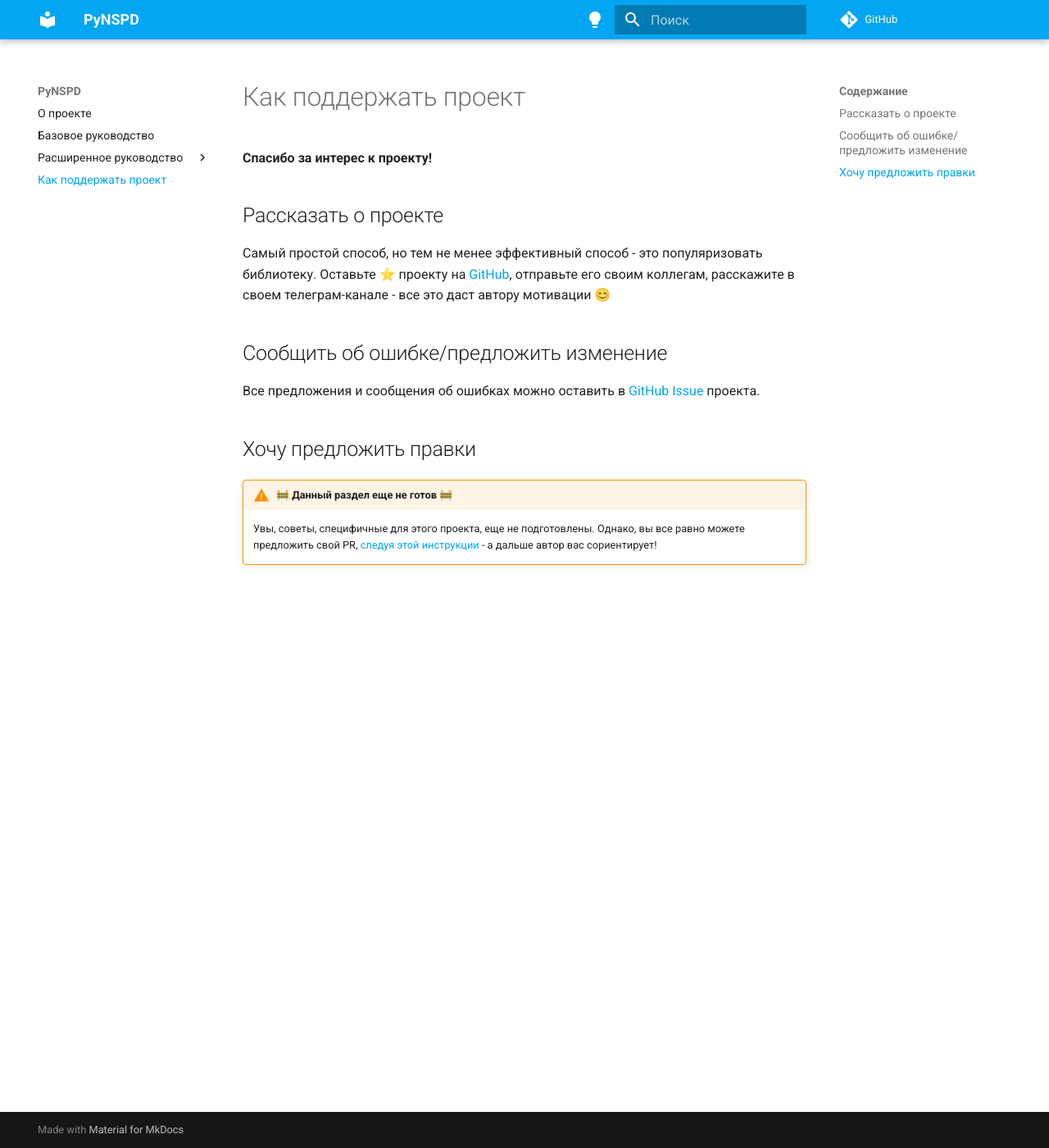
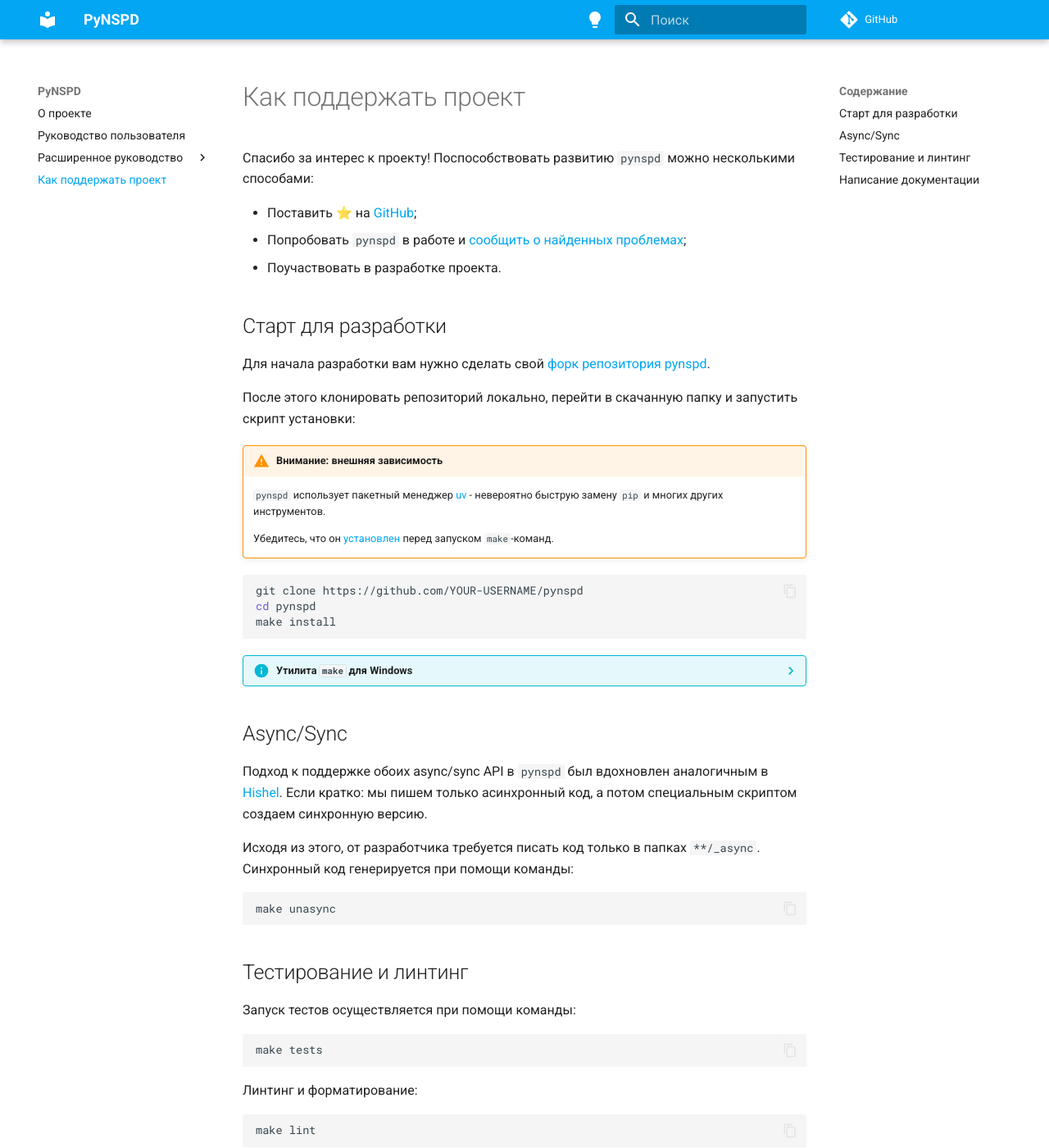
Before and after one commit to yazmolod/pynspd, an MkDocs documentation site: the page built from docs/contributing.md, in a window 1280 px wide and 1400 px high. Shown: the whole window at 82% size. Built offline with MkDocs 1.6.1 and Material for MkDocs 9.7.7, drawn with Linux system fonts in a browser that asks for light colours; comment, search, counter and statistics services are not loaded; some of the changed text lies outside the part shown.

Commit message:
chore: update docs

````diff
--- a/docs/contributing.md
+++ b/docs/contributing.md
@@ -1,19 +1,66 @@
-**Спасибо за интерес к проекту!**
+Спасибо за интерес к проекту! Поспособствовать развитию `pynspd` можно несколькими способами:
 
-## Рассказать о проекте
+- Поставить ⭐ на [GitHub](https://github.com/yazmolod/pynspd);
+- Попробовать `pynspd` в работе и [сообщить о найденных проблемах](https://github.com/yazmolod/pynspd/issues);
+- Поучаствовать в разработке проекта.
 
-Самый простой способ, но тем не менее эффективный способ - это популяризовать библиотеку.
-Оставьте ⭐ проекту на [GitHub](https://github.com/yazmolod/pynspd), отправьте его своим коллегам, расскажите в своем телеграм-канале -
-все это даст автору мотивации 😊
+## Старт для разработки
 
-## Сообщить об ошибке/предложить изменение
+Для начала разработки вам нужно сделать свой [форк репозитория pynspd](https://github.com/yazmolod/pynspd/fork).
 
-Все предложения и сообщения об ошибках можно оставить в [GitHub Issue](https://github.com/yazmolod/pynspd/issues) проекта.
+После этого клонировать репозиторий локально, перейти в скачанную папку и запустить скрипт установки:
 
-## Хочу предложить правки
+!!! warning "Внимание: внешняя зависимость"
+    `pynspd` использует пакетный менеджер [uv](https://docs.astral.sh/uv/) - невероятно быструю замену `pip` и многих других инструментов.
 
-!!! warning "🚧 Данный раздел еще не готов 🚧"
-    Увы, советы, специфичные для этого проекта, еще не подготовлены.
-    Однако, вы все равно можете предложить свой PR,
-    [следуя этой инструкции](https://docs.github.com/en/pull-requests/collaborating-with-pull-requests/proposing-changes-to-your-work-with-pull-requests/creating-a-pull-request-from-a-fork)
-     - а дальше автор вас сориентирует!
+    Убедитесь, что он [установлен](https://docs.astral.sh/uv/getting-started/installation/) перед запуском `make`-команд.
+
+```bash
+git clone https://github.com/YOUR-USERNAME/pynspd
+cd pynspd
+make install
+```
+
+
+??? info "Утилита `make` для Windows"
+    Если вы пользователь Windows, `make` нужно установить отдельно.
+    Автор рекомендует использовать для этого пакетный менеджер [chocolatey](https://chocolatey.org/install):
+    ```pwsh
+    choco install make
+    ```
+
+
+## Async/Sync
+
+Подход к поддержке обоих async/sync API в `pynspd` был вдохновлен аналогичным в [Hishel](https://hishel.com/contributing/#async-and-sync).
+Если кратко: мы пишем только асинхронный код, а потом специальным скриптом создаем синхронную версию.
+
+Исходя из этого, от разработчика требуется писать код только в папках `**/_async`.
+Синхронный код генерируется при помощи команды:
+
+```bash
+make unasync
+```
+
+## Тестирование и линтинг
+Запуск тестов осуществляется при помощи команды:
+
+```bash
+make tests
+```
+
+Линтинг и форматирование:
+
+```bash
+make lint
+```
+
+## Написание документации
+
+Страницы документации располагаются в папке `docs/` проекта.
+
+Для локального разворачивания сайта документации, воспользуйтесь командой:
+
+```bash
+make docs
+```
--- a/mkdocs.yml
+++ b/mkdocs.yml
@@ -35,7 +35,7 @@ markdown_extensions:
 
 nav:
   - О проекте: README.md
-  - Базовое руководство: userguide.md
+  - Руководство пользователя: userguide.md
   - Расширенное руководство:
     - Настройка клиента: advanced/client.md
     - Типизация ответов: advanced/typing.md
````
Also changed, not shown: docs/README.md (+4 -4 lines), 4 other files.
